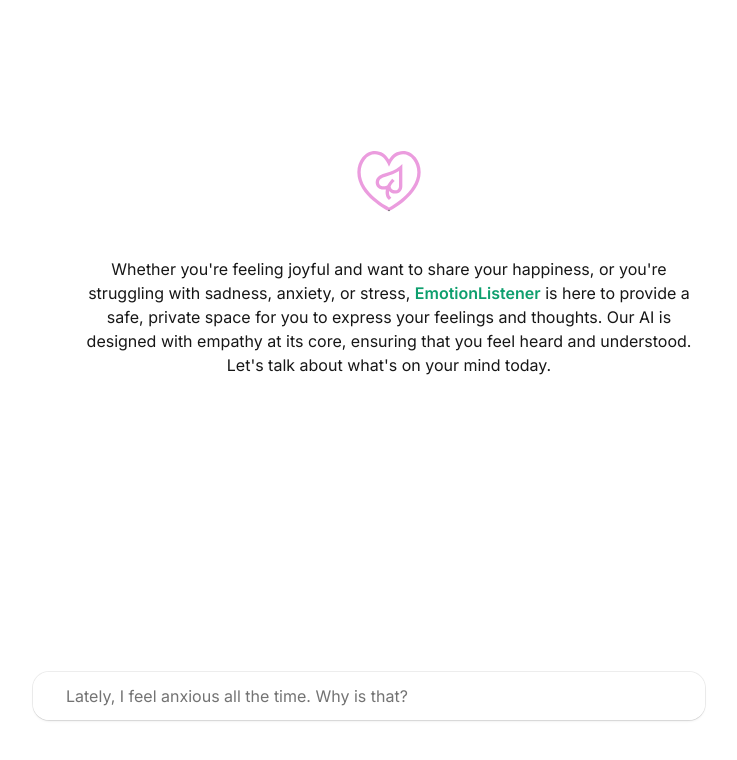
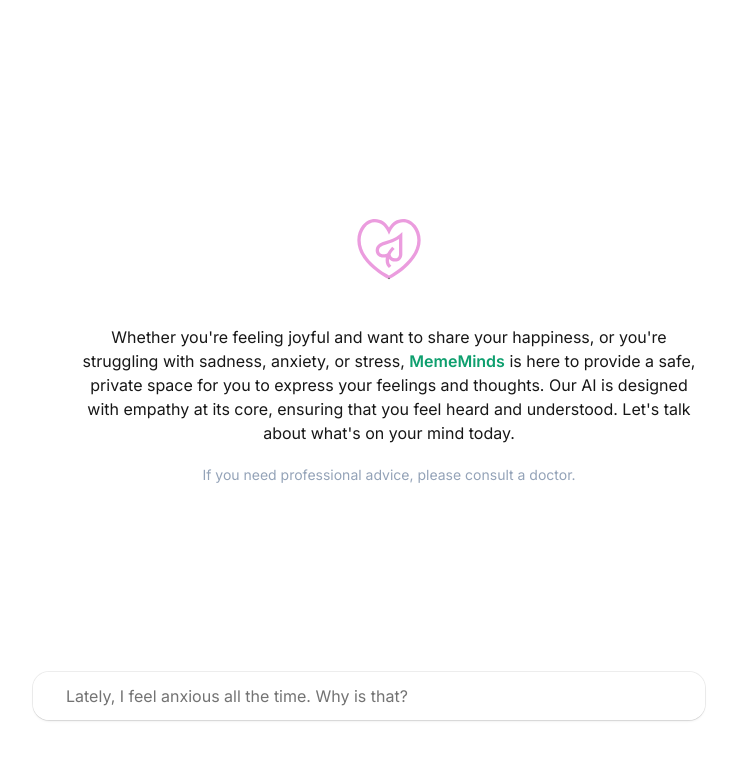
Before and after one commit to jianqing77/LLM-Emotional-Support-Bot, a Next.js app: page /chat in a window 1280 px wide. Shown: the top 760 px of the page, without its empty margins (271-1008 px from the left). Built offline with nearby package versions, Linux system fonts and the light colour scheme.

Commit message:
Changed logo and added comments

```diff
--- a/app/chat/page.tsx
+++ b/app/chat/page.tsx
@@ -90,10 +90,6 @@ export default function Chat() {
             sendBotMessage(followUpQuestions[currentQuestionIndex]);
             setCurrentQuestionIndex((current) => current + 1);
         } else {
-            // TODO: after the followUpQuestions were done, we should process to the next step
-            // sendBotMessage(
-            //     "Thank you for your responses! We're working on your diagnosis..."
-            // );
             const payload: finalDiagnosisPayload = {
                 initialQuery: initialQuery,
                 candidates: candidates,
@@ -182,11 +178,7 @@ export default function Chat() {
             }
 
             const data = await response.json();
-            // const agent = data.agent;
-            // const diagnosis = data.diagnosis;
             const result = data.result;
-            // console.log('!!!!!!Success:', JSON.stringify(result));
-
             sendBotMessage(result);
         } catch (error) {
             console.error('Error:', error);
@@ -197,7 +189,16 @@ export default function Chat() {
     };
 
     return (
-        <div className="h-[40rem] flex flex-col justify-center items-center px-4">
+        <div className="h-[50rem] flex flex-col justify-center items-center px-4">
+            <div className="w-full flex justify-end pt-6 pe-6">
+                <Link href="/">
+                    <button
+                        type="submit"
+                        className="rounded-md bg-background px-4 py-1.5 text-sm font-semibold text-white shadow-sm hover:bg-gray-700 focus-visible:outline focus-visible:outline-2 focus-visible:outline-offset-2 focus-visible:outline-indigo-600">
+                        Exit
+                    </button>
+                </Link>
+            </div>
             {!hasSentMessage && (
                 <div className="w-1/2 flex flex-col items-center justify-center flex-grow mt-16 sm:ms-10 text-center">
                     <Image
@@ -208,39 +209,18 @@ export default function Chat() {
                     <div className="mt-7">
                         Whether you're feeling joyful and want to share your happiness, or
                         you're struggling with sadness, anxiety, or stress,{' '}
-                        <span className="text-green-500 font-semibold">
-                            EmotionListener
-                        </span>{' '}
-                        is here to provide a safe, private space for you to express your
+                        <span className="text-green-500 font-semibold">MemeMinds</span> is
+                        here to provide a safe, private space for you to express your
                         feelings and thoughts. Our AI is designed with empathy at its
                         core, ensuring that you feel heard and understood. Let's talk
                         about what's on your mind today.
                     </div>
+                    <p className="text-center text-sm text-slate-400 mb-4 mt-5">
+                        If you need professional advice, please consult a doctor.
+                    </p>
                 </div>
             )}
-            {/* <div className="flex-1 overflow-auto p-4 w-1/2">
-                {messages.map((message) => (
-                    <div
-                        key={message.id}
-                        className={`flex mt-11 my-2 rounded-xl mb-7 ${
-                            message.sender === 'user'
-                                ? 'text-popup flex justify-end items-start'
-                                : 'px-4 py-3 bg-zinc-800 text-white flex justify-start items-start w-[90%]'
-                        }  w-full`}>
-                        <div
-                            className={`${
-                                message.sender === 'user'
-                                    ? 'border border-gray-500 rounded-xl px-4 py-3'
-                                    : ''
-                            } inline-block`}>
-                            <Markdown remarkPlugins={[remarkGfm]}>
-                                {message.text}
-                            </Markdown>
-                        </div>
-                    </div>
-                ))}
-            </div> */}
-            <div className="flex-1 overflow-auto p-4 w-1/2">
+            <div className="flex-1 overflow-auto p-4 w-1/2 scrollbar-thumb-rounded-full scrollbar scrollbar-thumb-slate-700 scrollbar-track-slate-600">
                 {messages.map((message) => (
                     <div
                         key={message.id}
@@ -266,7 +246,7 @@ export default function Chat() {
                                 className={`${
                                     message.sender === 'user'
                                         ? 'text-popup border border-gray-500 rounded-xl px-4 py-3'
-                                        : 'bg-zinc-800 text-white px-4 py-3 rounded-xl w-[90%]'
+                                        : 'bg-zinc-800 text-white px-4 py-3 rounded-xl w-[95%]'
                                 } inline-block`}>
                                 {/* Assuming Markdown component is correctly configured */}
                                 <Markdown remarkPlugins={[remarkGfm]}>
--- a/app/page.tsx
+++ b/app/page.tsx
@@ -51,7 +51,7 @@ const Home = () => {
                     alt="Logo"
                     className="w-10 h-auto md:w-20 mb-2"
                 />
-                <Image src={logoImg} alt="Logo" className="w-24 h-auto md:w-32 mb-2 " />
+                <Image src={logoImg} alt="Logo" className="w-48 h-auto md:w-52 mb-2 " />
                 {/* Typewriter Effect -- Slogan */}
                 <div className="flex justify-center items-center w-full">
                     <TypewriterEffectSmooth words={words} />
```
Also changed, not shown: public/logo.svg, ranktable.csv.
